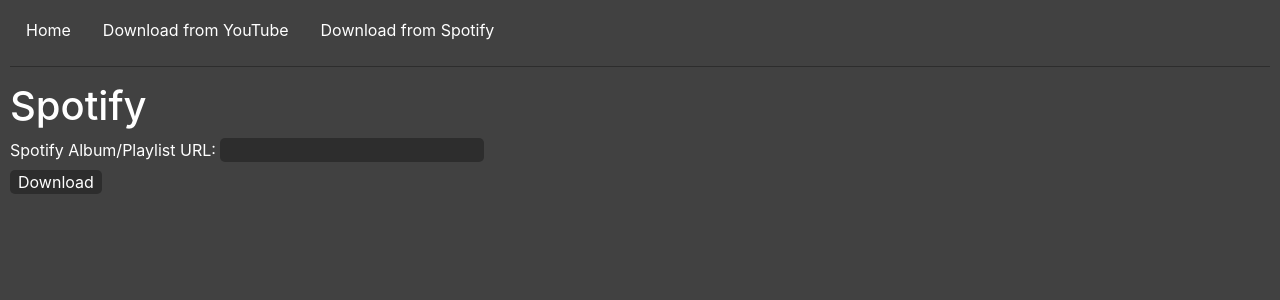
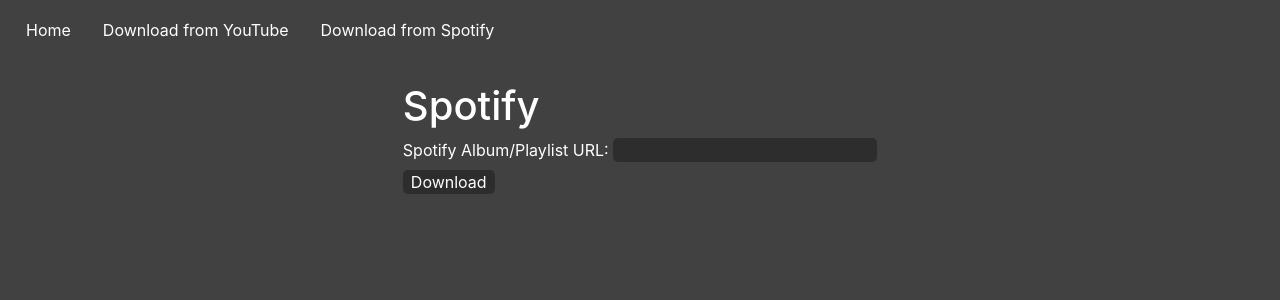
Before and after one commit to NicholasBalsom/YouTube2mp3, a Django app: page /download/spotify in a window 1280 px wide. Shown: the top 300 px of the page. Run offline with Django 5.2, Linux system fonts and the light colour scheme; some libraries are stand-ins or nearby versions.

Commit message:
Organizing divs

```diff
--- a/mysite/yt2mp3/static/yt2mp3/styles.css
+++ b/mysite/yt2mp3/static/yt2mp3/styles.css
@@ -21,6 +21,7 @@ Fall back fonts^^*/
     --color-background-grey: rgb(65, 65, 65);
 }
 body {
+    display: grid;
     padding: 10px;
     background-color: var(--color-background-grey);
 }
@@ -34,9 +35,15 @@ a.nav-link {
 hr {
     position: relative;
     border: none;
-    height: 0.025vh;
+    height: 0.035vh;
     background: var(--color-dark-grey);
 }
+div.form-group {
+    max-width: fit-content;
+    margin-left: auto;
+    margin-right: auto;
+}
+
 form {
     color: var(--text-color-base);
 }
--- a/mysite/yt2mp3/templates/yt2mp3/layout.html
+++ b/mysite/yt2mp3/templates/yt2mp3/layout.html
@@ -9,7 +9,7 @@
     <link rel="stylesheet" href="https://stackpath.bootstrapcdn.com/bootstrap/4.4.1/css/bootstrap.min.css" integrity="sha384-Vkoo8x4CGsO3+Hhxv8T/Q5PaXtkKtu6ug5TOeNV6gBiFeWPGFN9MuhOf23Q9Ifjh" crossorigin="anonymous">
     <!-- <link rel="stylesheet" href="{% static 'yt2mp3/styles.css' %}"> -->
     <link rel="stylesheet" href="/static/yt2mp3/styles.css?{% now "U" %}"/>
-    <script src="/static/yt2mp3/user'.js?{% now "U" %}"/></script>
+    <script src="/static/yt2mp3/user.js?{% now "U" %}"/></script>
 </head>
 <body>
     <ul class="nav">
@@ -25,6 +25,7 @@
     </ul>
     <hr>
 
+
     {% block body %}
     {% endblock %}
 
--- a/mysite/yt2mp3/templates/yt2mp3/spotify.html
+++ b/mysite/yt2mp3/templates/yt2mp3/spotify.html
@@ -1,11 +1,12 @@
 {% extends "yt2mp3/layout.html" %}
 
 {% block body %}
+    <div class="form-group">
         <h1>Spotify</h1>
         <form action="{% url 'spotify' %}" method="post">
             {% csrf_token %}
             {{ form }}
             <input type="submit" name="submit" value="Download">
         </form>
-
+    </div>
 {% endblock %}
--- a/mysite/yt2mp3/templates/yt2mp3/youtube.html
+++ b/mysite/yt2mp3/templates/yt2mp3/youtube.html
@@ -1,10 +1,12 @@
 {% extends "yt2mp3/layout.html" %}
 
 {% block body %}
+    <div class="form-group">
         <h1>Youtube</h1>
         <form action="{% url 'youtube' %}" method="post">
             {% csrf_token %}
             {{ form }}
             <input type="submit" name="submit" value="Download">
         </form>
+    </div>
 {% endblock %}
```
Lines whose indentation alone changed are shown as unchanged.
